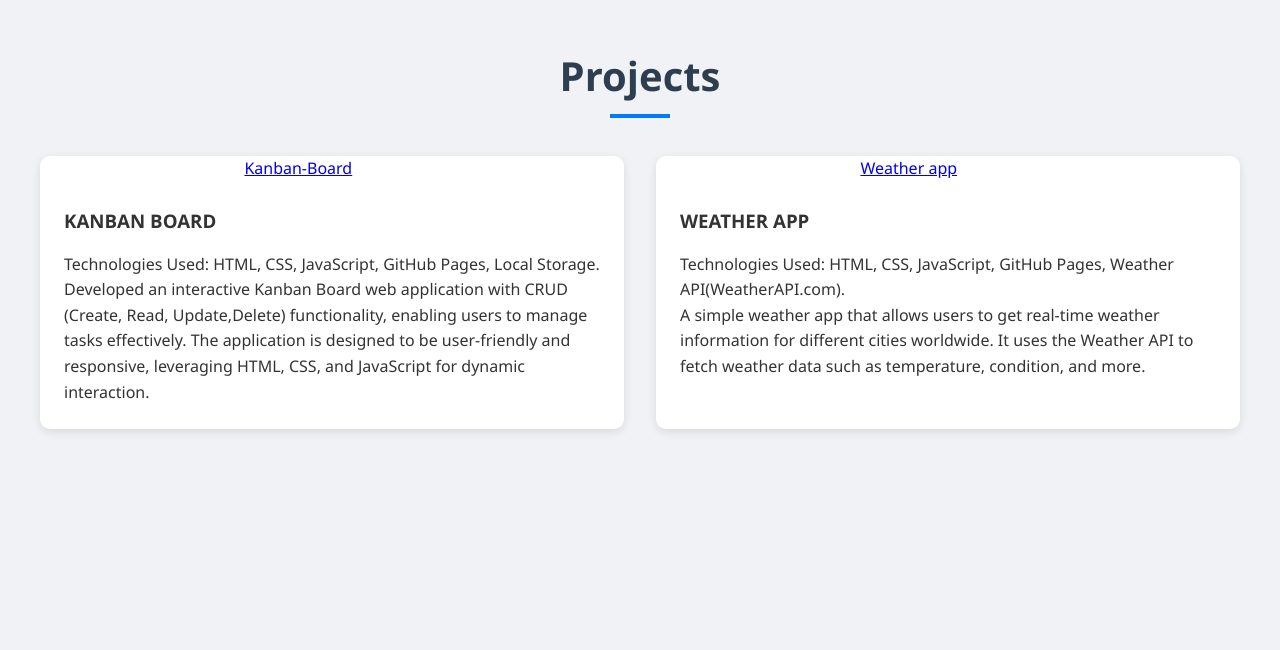
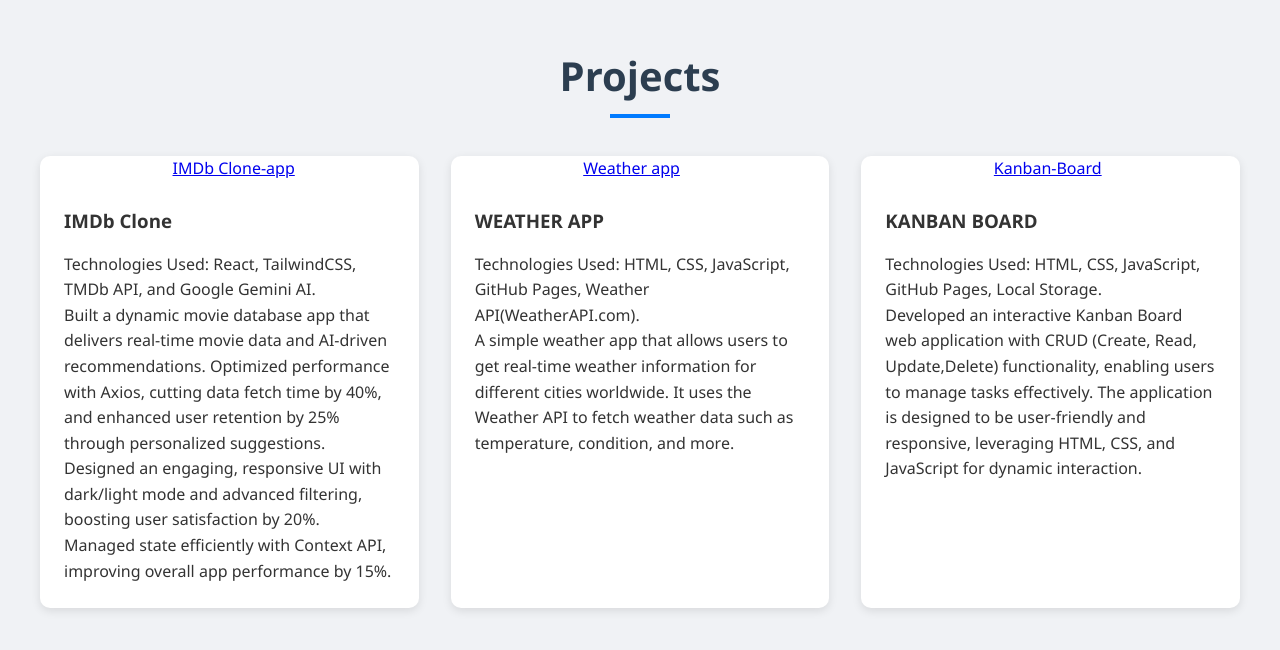
Before and after one commit to siddhu230/-Portfolio-website, a plain HTML site: page index.html in a window 1280 px wide. Shown: the part 2436-3086 px from the top of the page. Drawn offline with Linux system fonts and the light colour scheme.

Commit message:
Update index.html
Added projects and skills udpate

```diff
--- a/index.html
+++ b/index.html
@@ -4,7 +4,7 @@
 <head>
     <meta charset="UTF-8">
     <meta name="viewport" content="width=device-width, initial-scale=1.0">
-    <title>Siddharth M</title>
+    <title>Portfolio Template</title>
     <link href="https://cdnjs.cloudflare.com/ajax/libs/font-awesome/6.0.0/css/all.min.css" rel="stylesheet">
     <link rel="stylesheet" href="./style.css">
 </head>
@@ -65,10 +65,10 @@
                 <i class="fab fa-react fa-3x"></i>
                 <h3>React</h3>
             </div>
-            <!-- <div class="skill-card">
+            <div class="skill-card">
                 <i class="fab fa-node fa-3x"></i>
                 <h3>Node.js</h3>
-            </div> -->
+            </div>
             <div class="skill-card">
                 <i class="fas fa-database fa-3x"></i>
                 <h3>SQL</h3>
@@ -79,6 +79,30 @@
     <section id="projects">
         <h2 class="section-title">Projects</h2>
         <div class="projects-container">
+            <div class="project-card">
+                <a href="https://imdb2302.netlify.app/" target="_blank"
+                    class="project-link">IMDb Clone-app</a>
+                <div class="project-info">
+                    <h3>IMDb Clone</h3>
+                    <p>Technologies Used: React, TailwindCSS, TMDb API, and Google Gemini AI.<br>
+                        Built a dynamic movie database app that delivers real-time movie data and AI-driven recommendations.
+                        Optimized performance with Axios, cutting data fetch time by 40%, and enhanced user retention by 25% through personalized suggestions.
+                         Designed an engaging, responsive UI with dark/light mode and advanced filtering, boosting user satisfaction by 20%.
+                          Managed state efficiently with Context API, improving overall app performance by 15%.
+                </div>
+            </div>
+            <div class="project-card">
+                <a href="https://siddharth2327.github.io/Weather-App/" target="_blank" class="project-link">Weather
+                    app</a>
+                <div class="project-info">
+                    <h3>WEATHER APP</h3>
+                    <p>Technologies Used: HTML, CSS, JavaScript, GitHub Pages, Weather API(WeatherAPI.com).<br>
+                        A simple weather app that allows users to get real-time weather information for different cities
+                        worldwide. It uses the Weather API to fetch weather data such as temperature, condition, and
+                        more.
+                    </p>
+                </div>
+            </div>
             <div class="project-card">
                 <a href="https://siddharth2327.github.io/Kanban-Board/" target="_blank"
                     class="project-link">Kanban-Board</a>
@@ -91,19 +115,7 @@
                         responsive, leveraging HTML, CSS, and JavaScript for dynamic interaction.</p>
                 </div>
             </div>
-            <div class="project-card">
-                <a href="https://siddharth2327.github.io/Weather-App/" target="_blank" class="project-link">Weather
-                    app</a>
-                <div class="project-info">
-                    <h3>WEATHER APP</h3>
-                    <p>Technologies Used: HTML, CSS, JavaScript, GitHub Pages, Weather API(WeatherAPI.com).<br>
-                        A simple weather app that allows users to get real-time weather information for different cities
-                        worldwide. It uses the Weather API to fetch weather data such as temperature, condition, and
-                        more.
 
-                    </p>
-                </div>
-            </div>
         </div>
 
     </section>
```
